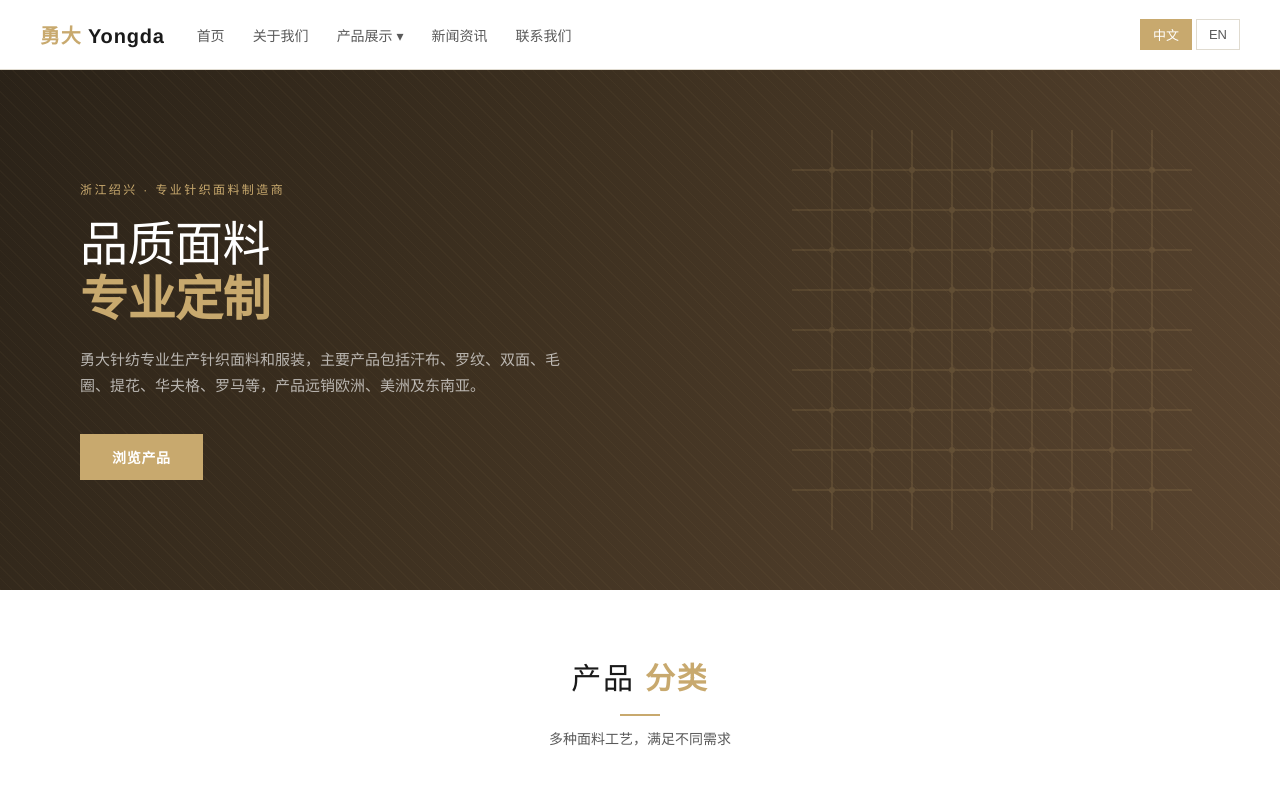
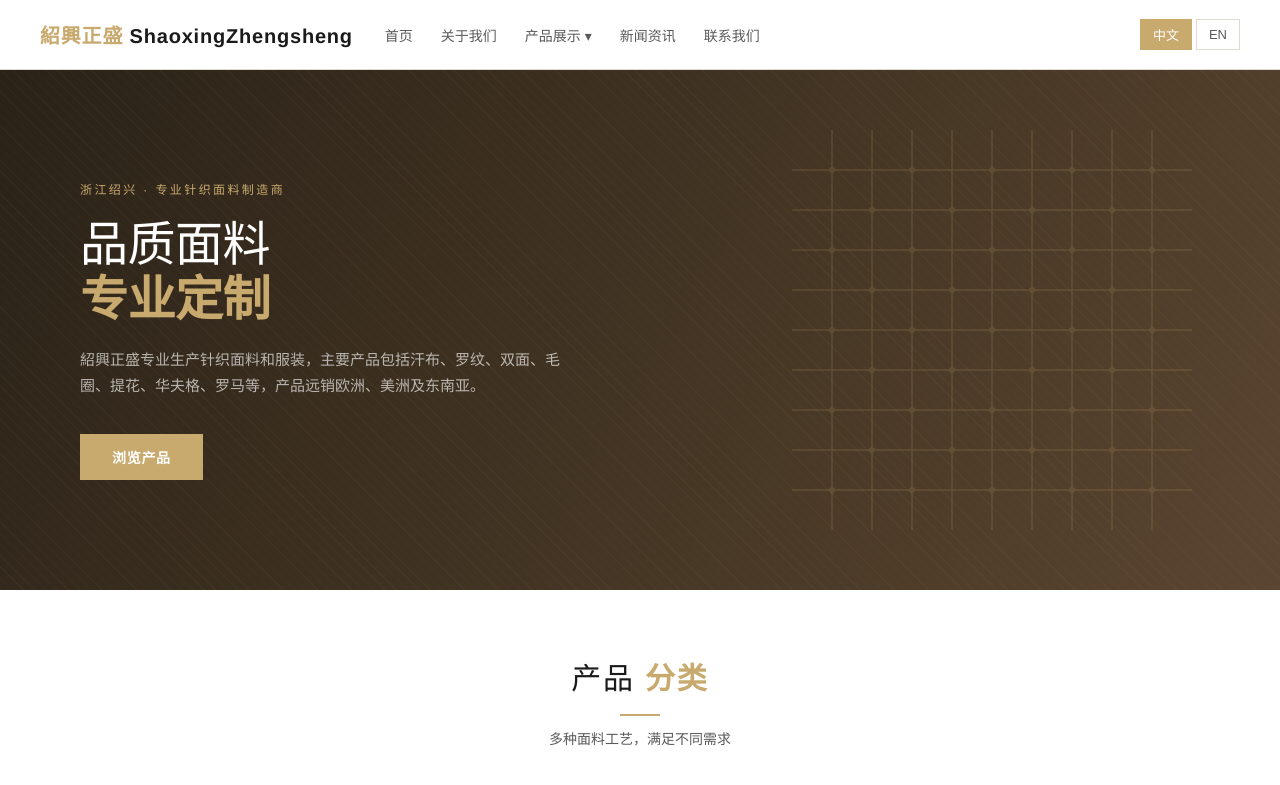
Before and after one commit to lightofsea/webpage, a plain HTML site: page index.html in a window 1280 px wide. Shown: the top 785 px of the page. Drawn offline with Linux system fonts and the light colour scheme.

Commit message:
Update index.html

```diff
--- a/index.html
+++ b/index.html
@@ -478,7 +478,7 @@
 
 <!-- NAV -->
 <nav>
-  <a class="nav-logo" href="#"><span>勇大</span> Yongda</a>
+  <a class="nav-logo" href="#"><span>紹興正盛</span> ShaoxingZhengsheng</a>
   <ul class="nav-links">
     <li><a href="#" data-zh="首页" data-en="Home">首页</a></li>
     <li><a href="#about" data-zh="关于我们" data-en="About Us">关于我们</a></li>
@@ -514,8 +514,8 @@
       <span data-zh="品质面料" data-en="Premium Fabrics">品质面料</span>
       <strong data-zh="专业定制" data-en="Custom Made">专业定制</strong>
     </h1>
-    <p class="hero-sub" data-zh="勇大针纺专业生产针织面料和服装，主要产品包括汗布、罗纹、双面、毛圈、提花、华夫格、罗马等，产品远销欧洲、美洲及东南亚。" data-en="Yongda Textiles specializes in knitted fabrics and garments, including jersey, rib, double-faced, terry, jacquard, waffle, and ponte roma. Our products are exported to Europe, the Americas, and Southeast Asia.">
-      勇大针纺专业生产针织面料和服装，主要产品包括汗布、罗纹、双面、毛圈、提花、华夫格、罗马等，产品远销欧洲、美洲及东南亚。
+    <p class="hero-sub" data-zh="紹興正盛专业生产针织面料和服装，主要产品包括汗布、罗纹、双面、毛圈、提花、华夫格、罗马等，产品远销欧洲、美洲及东南亚。" data-en="Yongda Textiles specializes in knitted fabrics and garments, including jersey, rib, double-faced, terry, jacquard, waffle, and ponte roma. Our products are exported to Europe, the Americas, and Southeast Asia.">
+      紹興正盛专业生产针织面料和服装，主要产品包括汗布、罗纹、双面、毛圈、提花、华夫格、罗马等，产品远销欧洲、美洲及东南亚。
     </p>
     <a href="#products" class="hero-cta" data-zh="浏览产品" data-en="Browse Products">浏览产品</a>
   </div>
@@ -595,7 +595,7 @@
   <div class="about-strip">
     <div>
       <h3 data-zh="专注针织面料<br><strong>二十余年</strong>" data-en="Over <strong>Twenty Years</strong><br>in Knit Fabrics">专注针织面料<br><strong>二十余年</strong></h3>
-      <p data-zh="浙江绍兴勇大针纺工艺有限公司是一家专业生产针织面料和服装出口企业，专注于面料研发、生产与销售。" data-en="Yongda Textiles Co., Ltd. is a professional manufacturer and exporter of knitted fabrics and garments, focused on R&D, production, and sales.">浙江绍兴勇大针纺工艺有限公司是一家专业生产针织面料和服装出口企业，专注于面料研发、生产与销售。</p>
+      <p data-zh="浙江紹興正盛针纺工艺有限公司是一家专业生产针织面料和服装出口企业，专注于面料研发、生产与销售。" data-en="Yongda Textiles Co., Ltd. is a professional manufacturer and exporter of knitted fabrics and garments, focused on R&D, production, and sales.">浙江紹興正盛针纺工艺有限公司是一家专业生产针织面料和服装出口企业，专注于面料研发、生产与销售。</p>
       <p data-zh="产品远销欧洲、美洲及东南亚各地，客户遍布全球，质量深受国际买家认可。" data-en="Our products are exported to Europe, the Americas, and Southeast Asia, with quality recognized by international buyers worldwide.">产品远销欧洲、美洲及东南亚各地，客户遍布全球，质量深受国际买家认可。</p>
     </div>
     <div class="stats">
```
